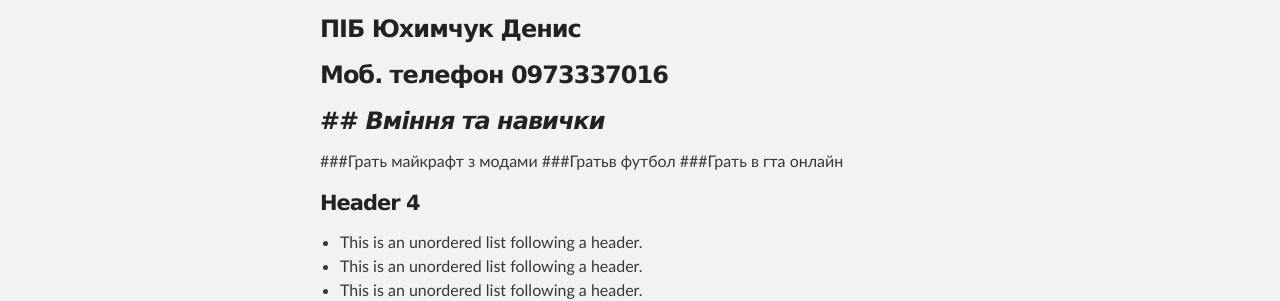
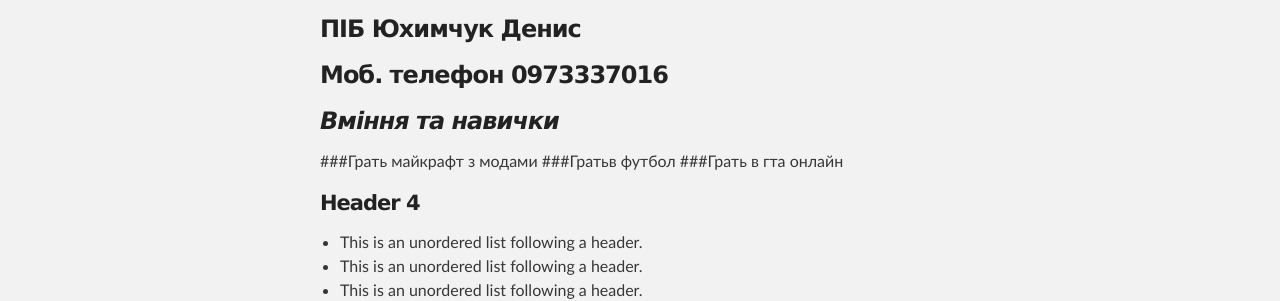
Before and after one commit to Denchik1143/DenchikM1.github.io, a Jekyll site: the page built from index.md, in a window 1280 px wide and 900 px high. Shown: the part 381-682 px from the top of the window. Built offline with Jekyll 4.4.1, drawn with Linux system fonts in a browser that asks for light colours; our own code applies the rules of GitHub Pages for plain Markdown files.

```diff
--- a/index.md
+++ b/index.md
@@ -11,7 +11,7 @@ layout: default
 ### ПІБ Юхимчук Денис
 ### Моб. телефон 0973337016
 
-### ## **_Вміння та навички_**
+### **_Вміння та навички_**
 
 ###Грать майкрафт з модами
 ###Гратьв футбол
```
